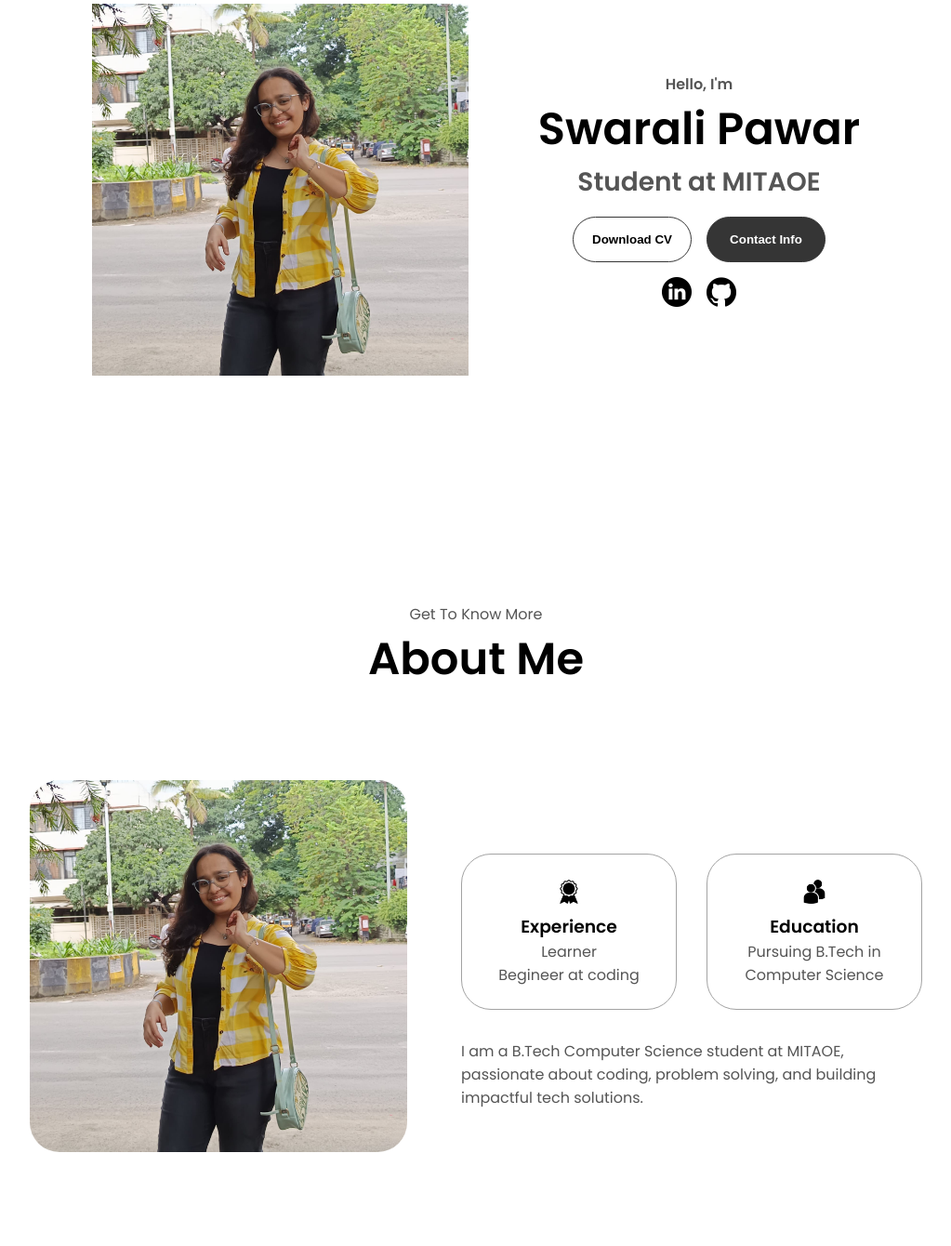
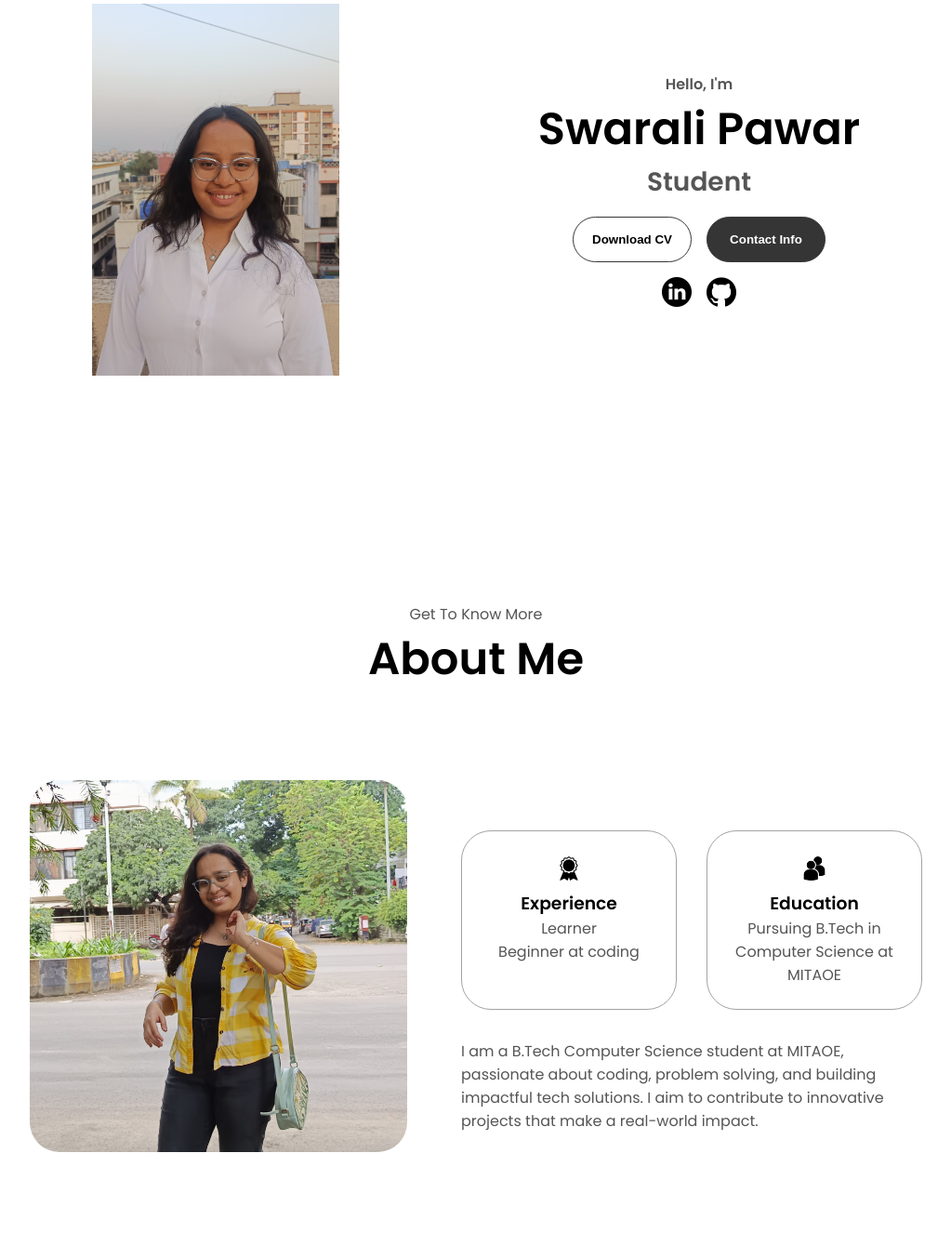
Before and after one commit to SwaraliPawar/digitalportfolio, a plain HTML site: page index.html in a window 1280 px wide. Shown: the part 280-1620 px from the top of the page at 93% size, without its empty margins (128-1151 px from the left). Drawn offline with Linux system fonts and the light colour scheme.

Commit message:
Add files via upload

```diff
--- a/index.html
+++ b/index.html
@@ -37,12 +37,12 @@
     </nav>
     <section id="profile">
       <div class="section__pic-container">
-        <img src="assets/pfp.jpg" alt="John Doe profile picture" />
+        <img src="assets/pfp2.jpeg" alt="Swarali Pawar profile picture" />
       </div>
       <div class="section__text">
         <p class="section__text__p1">Hello, I'm</p>
         <h1 class="title">Swarali Pawar</h1>
-        <p class="section__text__p2">Student at MITAOE</p>
+        <p class="section__text__p2">Student</p>
         <div class="btn-container">
           <button
             class="btn btn-color-2"
@@ -90,7 +90,7 @@
                 class="icon"
               />
               <h3>Experience</h3>
-              <p>Learner <br />Begineer at coding</p>
+              <p>Learner <br />Beginner at coding</p>
             </div>
             <div class="details-container">
               <img
@@ -99,14 +99,16 @@
                 class="icon"
               />
               <h3>Education</h3>
-              <p>Pursuing B.Tech in Computer Science</p>
+              <p>Pursuing B.Tech in Computer Science at MITAOE</p>
             </div>
           </div>
           <div class="text-container">
             <p>
               I am a B.Tech Computer Science student at MITAOE,
               passionate about coding, problem solving, and
-              building impactful tech solutions.
+              building impactful tech solutions. I aim to
+              contribute to innovative projects that make a
+              real-world impact.
             </p>
           </div>
         </div>
```
Also changed, not shown: assets/pfp2.jpeg (added).
